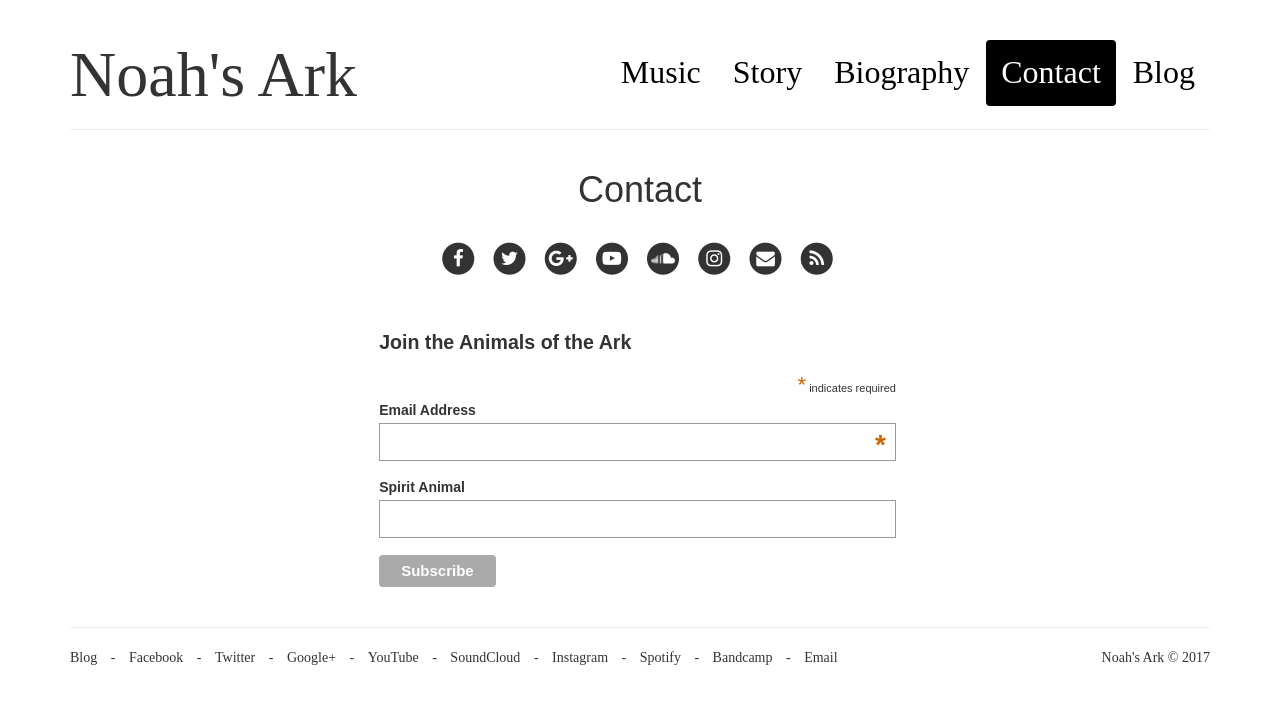
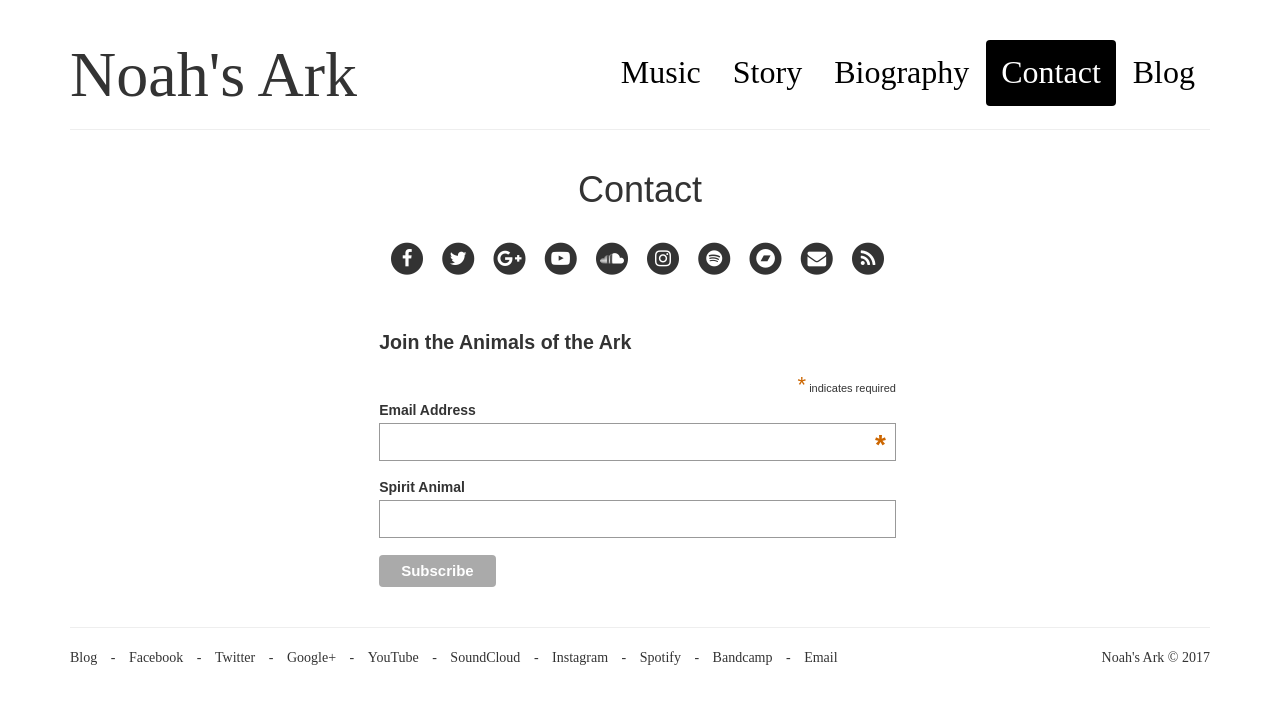
Before and after one commit to noahsarkmusic/noahsarkmusic.github.io, a Jekyll site: the page built from contact/index.html, in a window 1280 px wide. Shown: the top 704 px of the page. Built offline with Jekyll 4.4.1, drawn with Linux system fonts in a browser that asks for light colours; some web fonts are replaced; comment, search, counter and statistics services are not loaded.

Commit message:
Update index.html

```diff
--- a/contact/index.html
+++ b/contact/index.html
@@ -61,6 +61,22 @@ title: Contact
                 </a>
             </li>
             <li>
+                <a href="https://open.spotify.com/artist/4uKFGatyv9OzutvB5R8lyv" target="_blank" class="no-link">
+                    <span class="fa-stack fa-lg">
+                        <i class="fa fa-circle fa-stack-2x"></i>
+                        <i class="fa fa-spotify fa-stack-1x fa-inverse"></i>
+                    </span>
+                </a>
+            </li>
+            <li>
+                <a href="https://noahsarkmusic.bandcamp.com" target="_blank" class="no-link">
+                    <span class="fa-stack fa-lg">
+                        <i class="fa fa-circle fa-stack-2x"></i>
+                        <i class="fa fa-bandcamp fa-stack-1x fa-inverse"></i>
+                    </span>
+                </a>
+            </li>
+            <li>
                 <a href="mailto:mail@noahsarkmusic.com" class="no-link">
                     <span class="fa-stack fa-lg">
                         <i class="fa fa-circle fa-stack-2x"></i>
```
